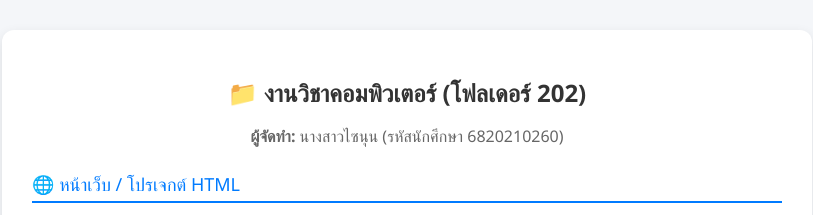
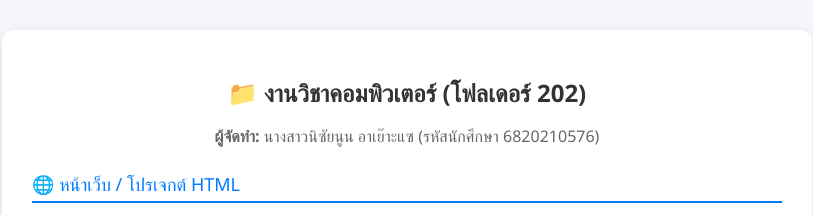
Before and after one commit to nisainunayohsae-a11y/geography, a plain HTML site: page 202/index.html in a window 1280 px wide. Shown: the top 215 px of the page, without its empty margins (233-1046 px from the left). Drawn offline with Linux system fonts and the light colour scheme.

Commit message:
Update index.html

```diff
--- a/202/index.html
+++ b/202/index.html
@@ -30,7 +30,7 @@
     <div class="container">
         <h1>📁 งานวิชาคอมพิวเตอร์ (โฟลเดอร์ 202)</h1>
         <div class="student-info">
-            <p><strong>ผู้จัดทำ:</strong> นางสาวไซนุน (รหัสนักศึกษา 6820210260)</p>
+            <p><strong>ผู้จัดทำ:</strong> นางสาวนิซัยนูน อาเย๊าะแซ (รหัสนักศึกษา 6820210576)</p>
         </div>
 
         <!-- หมวดหมู่ที่ 1: หน้าเว็บ HTML -->
```
